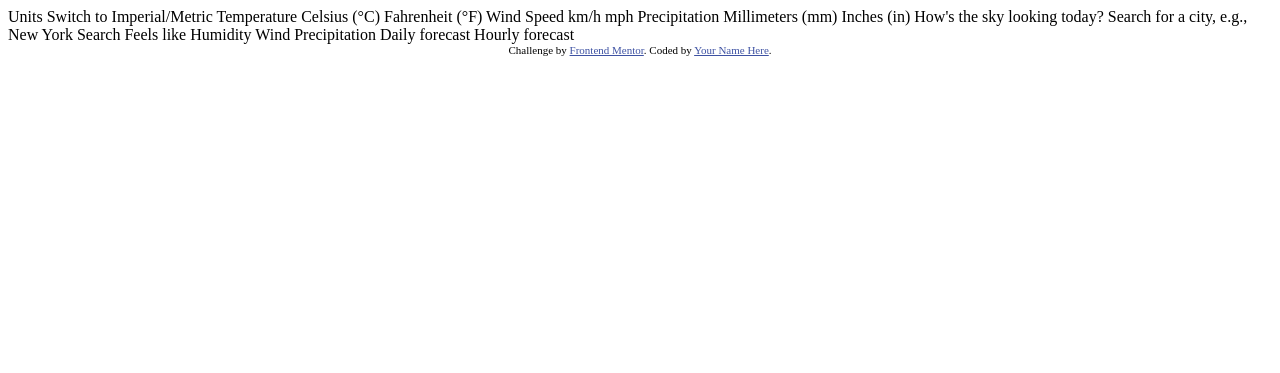
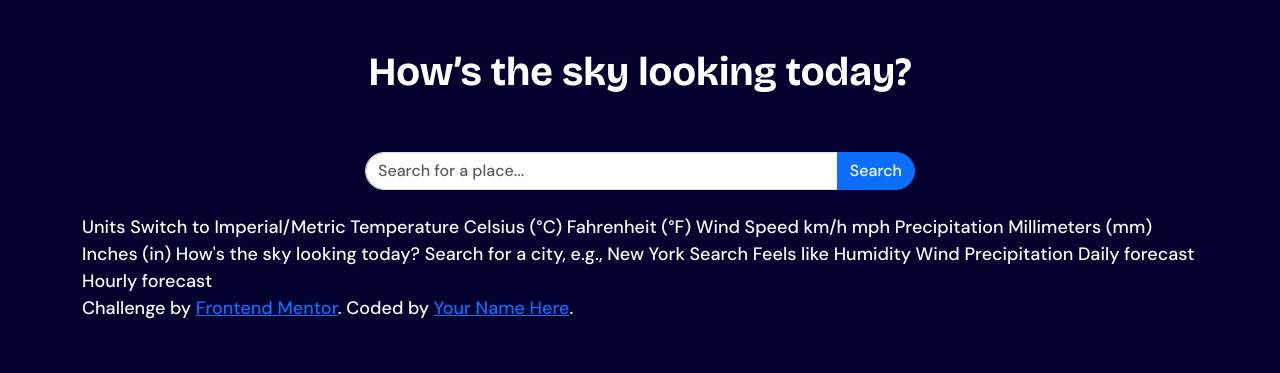
Before and after one commit to iitroublesii/Weather-App-Main, a plain HTML site: page index.html in a window 1280 px wide. Drawn offline with nearby package versions, Linux system fonts and the light colour scheme.

Commit message:
Added Header and Search Form, added some CSS

```diff
--- a/index.html
+++ b/index.html
@@ -1,20 +1,43 @@
 <!DOCTYPE html>
 <html lang="en">
+
 <head>
   <meta charset="UTF-8">
-  <meta name="viewport" content="width=device-width, initial-scale=1.0"> <!-- displays site properly based on user's device -->
+  <meta name="viewport" content="width=device-width, initial-scale=1.0">
+  <!-- displays site properly based on user's device -->
 
   <link rel="icon" type="image/png" sizes="32x32" href="./assets/images/favicon-32x32.png">
 
-  <title>Frontend Mentor | Weather app</title>
+  <title>Weather app</title>
 
-  <!-- Feel free to remove these styles or customise in your own stylesheet 👍 -->
-  <style>
-    .attribution { font-size: 11px; text-align: center; }
-    .attribution a { color: hsl(228, 45%, 44%); }
-  </style>
+<link
+    href="https://fonts.googleapis.com/css2?family=Bricolage+Grotesque:wght@700&family=DM+Sans:wght@300;500;600;700&display=swap"
+    rel="stylesheet">
+  <link href="https://cdn.jsdelivr.net/npm/bootstrap@5.3.3/dist/css/bootstrap.min.css" rel="stylesheet">
+  <link rel="stylesheet" href="styles.css">
 </head>
+
 <body>
+
+  <header class="text-center py-5">
+    <h1 class="fw-bold">How’s the sky looking today?</h1>
+  </header>
+
+  <main class="container text-light pb-5">
+
+    <!-- Search form -->
+    <form id="searchForm" class="mb-4" novalidate>
+      <div class="row justify-content-center g-3">
+        <div class="col-md-6">
+          <div class="input-group">
+            <input type="text" id="location" class="form-control rounded-start-pill" placeholder="Search for a place..."
+              required aria-label="Enter location name">
+            <button type="submit" class="btn btn-primary rounded-end-pill">Search</button>
+          </div>
+          <div class="invalid-feedback text-center">Please enter a valid city name.</div>
+        </div>
+      </div>
+    </form>
 
     Units
 
@@ -63,4 +86,5 @@
       Coded by <a href="#">Your Name Here</a>.
     </div>
 </body>
+
 </html>
--- a/styles.css
+++ b/styles.css
@@ -0,0 +1,17 @@
+body {
+  font-family: 'DM Sans', sans-serif;
+  font-size: 18px;
+  background-color: hsl(243, 96%, 9%);
+  min-height: 100vh;
+  display: flex;
+  flex-direction: column;
+}
+
+header h1 {
+  color: hsl(0, 0%, 100%);
+}
+
+h1 {
+  font-family: 'Bricolage Grotesque', sans-serif;
+  font-weight: 700;
+}
```
Lines whose indentation alone changed are shown as unchanged.
